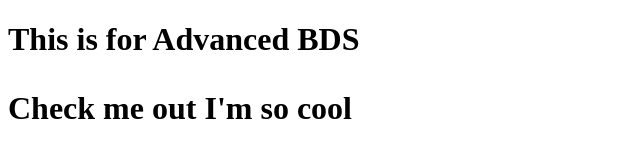
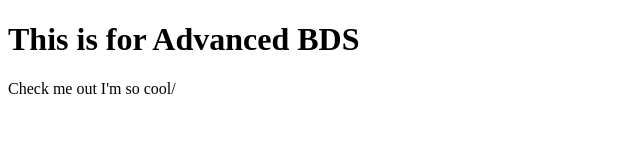
Before and after one commit to zdbzdb1212/ds4bmeTest, a plain HTML site: page page.html in a window 1280 px wide. Shown: the whole page, without its empty margins (0-640 px from the left). Drawn offline with Linux system fonts and the light colour scheme.

Commit message:
Update page.html

```diff
--- a/page.html
+++ b/page.html
@@ -1,7 +1,7 @@
 <!DOCTYPE html>
 <html>
-<body>
-<h1>This is for Advanced BDS<h1>
-<p>Check me out I'm so cool<p>
-</body>
+  <body>
+    <h1>This is for Advanced BDS</h1>
+    <p>Check me out I'm so cool/<p>
+  </body>
 </html>
```
